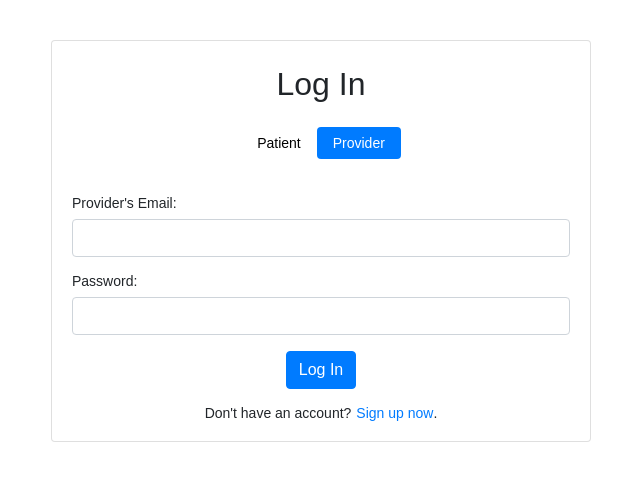
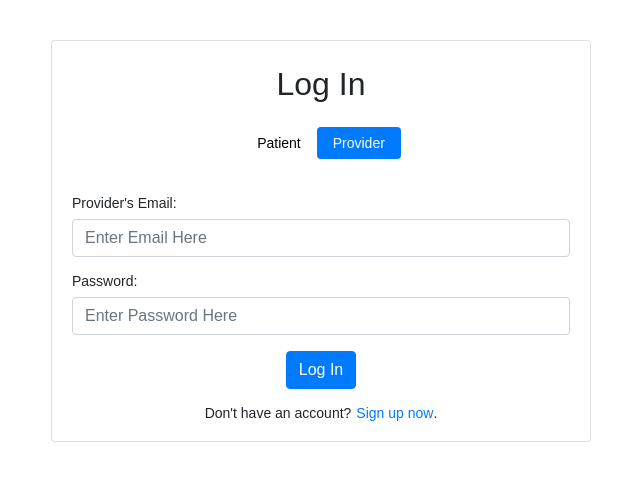
Before and after one commit to i-rahman/Covid-Vaccine-Portal, a PHP site: page / in a window 1280 px wide, after a click on "Provider". Shown: the part 64-545 px from the top of the page, without its empty margins (319-959 px from the left). Run offline with PHP 8.4, Linux system fonts and the light colour scheme.

Commit message:
Add Placeholder Text

```diff
--- a/index.php
+++ b/index.php
@@ -272,12 +272,12 @@ mysqli_close($link);
                                 <form action="<?php echo htmlspecialchars($_SERVER["PHP_SELF"]); ?>" method="post">
                                     <div class="form-group ">
                                         <label>Provider's Email:</label>
-                                        <input type="text" name="providerEmail" class="form-control <?php echo (!empty($providerEmail_err)) ? 'is-invalid' : ''; ?>" value="<?php echo $providerEmail; ?>">
+                                        <input type="text" name="providerEmail" placeholder = "Enter Email Here" class="form-control <?php echo (!empty($providerEmail_err)) ? 'is-invalid' : ''; ?>" value="<?php echo $providerEmail; ?>">
                                         <span class="invalid-feedback"><?php echo $providerEmail_err; ?></span>
                                     </div>
                                     <div class="form-group">
                                         <label>Password:</label>
-                                        <input type="password" name="providerPassword" class="form-control <?php echo (!empty($providerPassword_err)) ? 'is-invalid' : ''; ?>">
+                                        <input type="password" name="providerPassword" placeholder = "Enter Password Here" class="form-control <?php echo (!empty($providerPassword_err)) ? 'is-invalid' : ''; ?>">
                                         <span class="invalid-feedback"><?php echo $providerPassword_err; ?></span>
                                     </div>
                                     <div class="form-group" style="display:flex; justify-content: center;">
```
